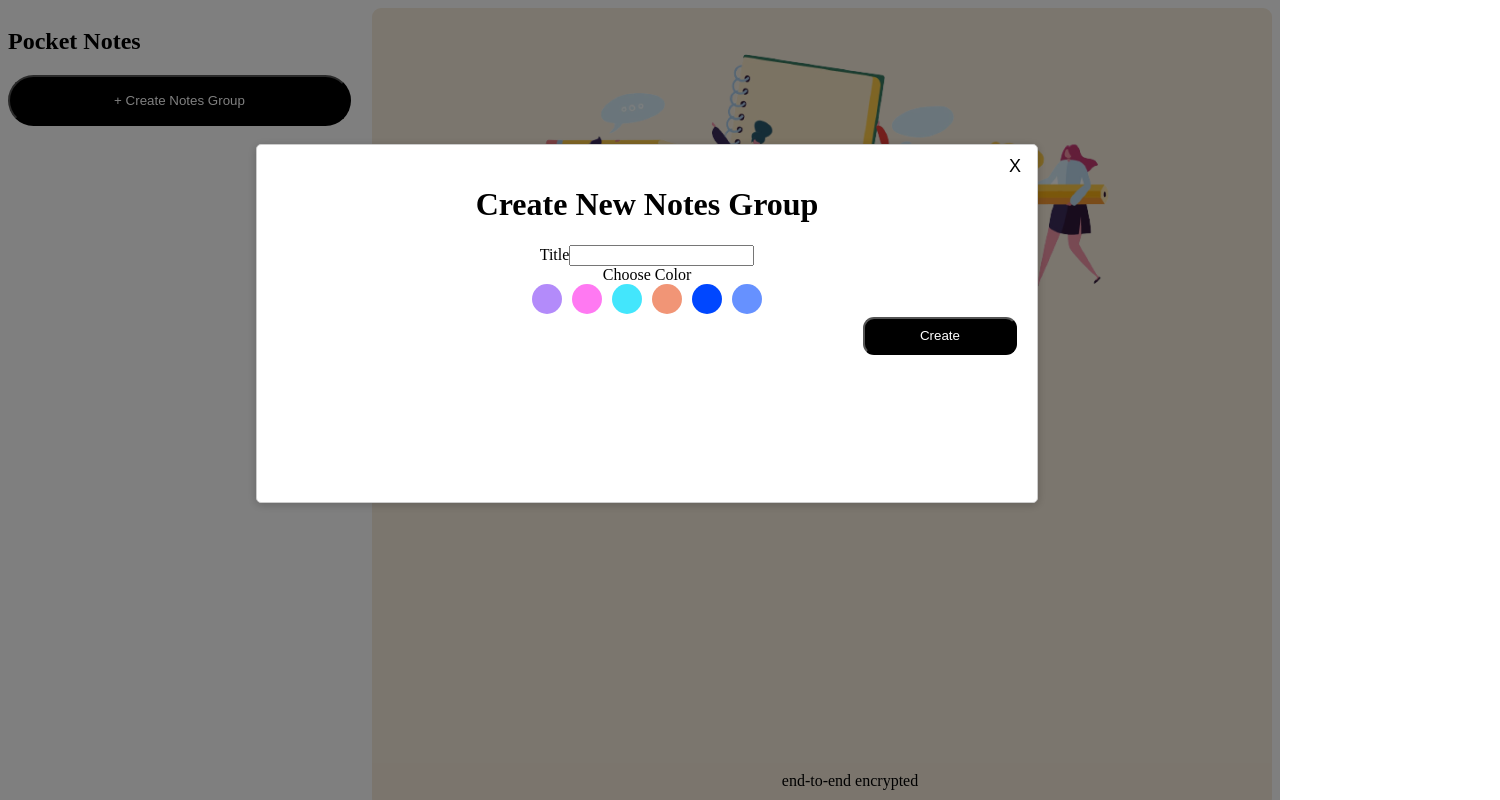
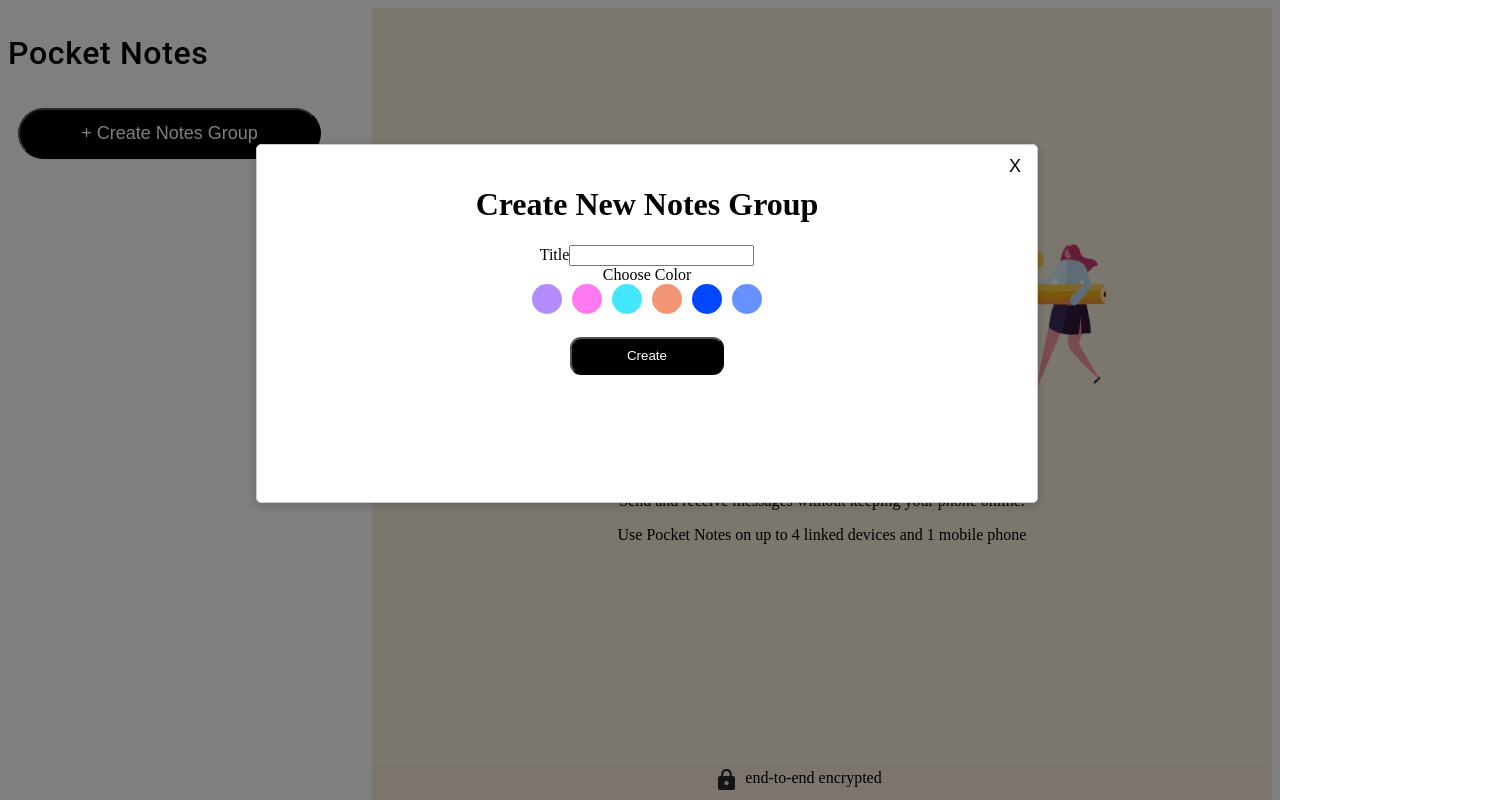
Before and after one commit to MahijithMenon/notetakingapp-cuvettetask, a React (Vite) app: page / in a window 1280 px wide. Both pictures are taken after a click on the button "+ Create Notes Group". Shown: the top 800 px of the page, 1500 px wide, since content can reach past the window. Built offline with nearby package versions, Linux system fonts and the light colour scheme.

Commit message:
updated styles

```diff
--- a/src/App.jsx
+++ b/src/App.jsx
@@ -81,17 +81,30 @@ function App() {
           overflow: 'hidden',
         }}
       >
-        <h1>Pocket Notes</h1>
+        <h1
+          style={{
+            fontFamily: 'Roboto',
+            fontSize: '32px',
+            fontWeight: '500',
+            lineHeight: '37px',
+            letterSpacing: '0.02em',
+            textAlign: 'left',
+          }}
+        >
+          Pocket Notes
+        </h1>
         <button
           onClick={handleCreateNotes}
           style={{
-            width: '343px',
+            width: '303px',
             height: '51px',
             top: '117px',
             left: '44px',
             borderRadius: '50px',
             background: '#000000',
             color: '#FFFFFF',
+            fontSize: '18px',
+            margin: '10px',
           }}
         >
           + Create Notes Group
@@ -104,11 +117,24 @@ function App() {
               cursor: 'pointer',
               alignItems: 'center',
               color: '#000000',
+              overflow: 'hidden',
+              background: note.id === currentGroup?.id ? '#F7ECDC' : '#FFFFFF',
             }}
             onClick={(e) => handleMessage(e, note.id)}
           >
             <ProfilePicture userName={note.title} color={note.color} />
-            {note.title}
+            <p
+              style={{
+                fontFamily: 'Roboto',
+                fontSize: '21px',
+                fontWeight: '500',
+                lineHeight: '24px',
+                letterSpacing: '0.02em',
+                textAlign: 'left',
+              }}
+            >
+              {note.title}
+            </p>
           </div>
         ))}
       </section>
@@ -126,13 +152,30 @@ function App() {
           }}
         >
           <div
-            style={{ background: '#E8E8E8', color: '#000', display: 'flex' }}
+            style={{
+              background: '#E8E8E8',
+              color: '#000',
+              display: 'flex',
+              alignItems: 'center',
+            }}
           >
             <ProfilePicture
               userName={currentGroup.title}
               color={currentGroup.color}
+              style={{ marginRight: '10px' }}
             />
-            <h1>{currentGroup.title}</h1>
+            <h1
+              style={{
+                fontFamily: 'Roboto',
+                fontSize: '21px',
+                fontWeight: '800',
+                lineHeight: '24px',
+                letterSpacing: '0.02em',
+                textAlign: 'left',
+              }}
+            >
+              {currentGroup.title}
+            </h1>
           </div>
           <div style={{ background: '#F7ECDC', color: '#000' }}>
             {messages.length === 0 ? (
@@ -161,14 +204,14 @@ function App() {
             style={{
               background: '#CCCCCC',
               position: 'fixed',
-              bottom: '30px',
+              bottom: '20px',
               left: '340px',
               right: '0',
               height: '35%',
               display: 'flex',
               alignItems: 'center',
               justifyContent: 'space-around',
-              width: '75%',
+              width: '70.5%',
             }}
           >
             <textarea
@@ -178,7 +221,7 @@ function App() {
                 width: '67%',
                 height: '180px',
                 position: 'fixed',
-                bottom: '50px',
+                bottom: '52px',
                 left: '370px',
                 right: '0',
                 margin: '0',
@@ -216,30 +259,49 @@ function App() {
             background: '#F7ECDC',
             color: '#000',
             width: '1014px',
-            top: '0',
+            top: '100px',
             left: '468px',
-            borderRadius: '9px',
+            bottem: '100px',
             overflowY: 'auto',
             maxHeight: '100%',
             textAlign: 'center',
+            justifyContent: 'center',
+            alignItems: 'center',
           }}
         >
-          <img src={PocketNotesImage} alt="notes" />
+          <img
+            src={PocketNotesImage}
+            style={{ marginTop: '100px' }}
+            alt="notes"
+          />
           <h1>Pocket Notes</h1>
           <p>Send and receive messages without keeping your phone online.</p>
           <p>Use Pocket Notes on up to 4 linked devices and 1 mobile phone</p>
           <div
             style={{
+              display: 'flex',
               position: 'absolute',
               bottom: '0',
-              left: '200px',
+              left: '150px',
               width: '100%',
               textAlign: 'center',
               justifyContent: 'center',
               padding: '10px',
             }}
           >
-            end-to-end encrypted
+            <svg
+              xmlns="http://www.w3.org/2000/svg"
+              width="17"
+              height="21"
+              viewBox="0 0 17 21"
+              fill="none"
+            >
+              <path
+                d="M2.125 21C1.54063 21 1.04019 20.804 0.623689 20.412C0.207189 20.02 -0.000706529 19.5493 1.80391e-06 19V9C1.80391e-06 8.45 0.208252 7.979 0.624752 7.587C1.04125 7.195 1.54134 6.99933 2.125 7H3.1875V5C3.1875 3.61667 3.70565 2.43733 4.74194 1.462C5.77823 0.486667 7.03092 -0.000665984 8.5 6.8306e-07C9.96979 6.8306e-07 11.2228 0.487667 12.2591 1.463C13.2954 2.43833 13.8132 3.61733 13.8125 5V7H14.875C15.4594 7 15.9598 7.196 16.3763 7.588C16.7928 7.98 17.0007 8.45067 17 9V19C17 19.55 16.7918 20.021 16.3753 20.413C15.9588 20.805 15.4587 21.0007 14.875 21H2.125ZM8.5 16C9.08438 16 9.58482 15.804 10.0013 15.412C10.4178 15.02 10.6257 14.5493 10.625 14C10.625 13.45 10.4168 12.979 10.0003 12.587C9.58375 12.195 9.08367 11.9993 8.5 12C7.91563 12 7.41519 12.196 6.99869 12.588C6.58219 12.98 6.37429 13.4507 6.375 14C6.375 14.55 6.58325 15.021 6.99975 15.413C7.41625 15.805 7.91634 16.0007 8.5 16ZM5.3125 7H11.6875V5C11.6875 4.16667 11.3776 3.45833 10.7578 2.875C10.138 2.29167 9.38542 2 8.5 2C7.61459 2 6.86198 2.29167 6.24219 2.875C5.6224 3.45833 5.3125 4.16667 5.3125 5V7Z"
+                fill="#292929"
+              />
+            </svg>
+            <span style={{ marginLeft: '10px' }}>end-to-end encrypted</span>
           </div>
         </section>
       )}
--- a/src/components/NewNotes.jsx
+++ b/src/components/NewNotes.jsx
@@ -79,8 +79,14 @@ const NewNotes = ({ setNotes, notes, id, setID, setShowModal, showModal }) => {
         >
           X
         </button>
-        <form style={{ display: 'flex', flexDirection: 'column' }}>
-          <div>
+        <form
+          style={{
+            display: 'flex',
+            flexDirection: 'column',
+            alignItems: 'center',
+          }}
+        >
+          <div className="form-group">
             <label htmlFor="title">Title</label>
             <input
               type="text"
@@ -89,7 +95,7 @@ const NewNotes = ({ setNotes, notes, id, setID, setShowModal, showModal }) => {
               onChange={(e) => setTitle(e.target.value)}
             />
           </div>
-          <div>
+          <div className="form-group">
             <label htmlFor="color">Choose Color</label>
             <div className="color-buttons">
               {backgroundColors.map((bgColor) => (
@@ -113,12 +119,10 @@ const NewNotes = ({ setNotes, notes, id, setID, setShowModal, showModal }) => {
             style={{
               width: '154px',
               height: '38px',
-              top: '607px',
-              left: '945px',
               borderRadius: '11px',
               background: '#000000',
               color: '#fff',
-              alignSelf: 'flex-end',
+              marginTop: '20px', // Add some top margin
             }}
             onClick={handleCreateNotes}
           >
@@ -136,6 +140,7 @@ NewNotes.propTypes = {
   id: PropTypes.number.isRequired,
   setShowModal: PropTypes.func.isRequired,
   showModal: PropTypes.bool.isRequired,
+  setID: PropTypes.func.isRequired,
 };
 
 export default NewNotes;
--- a/src/components/ProfilePicture.jsx
+++ b/src/components/ProfilePicture.jsx
@@ -1,7 +1,7 @@
 import { useEffect, useState } from 'react';
 import PropTypes from 'prop-types';
 
-const ProfilePicture = ({ userName, color }) => {
+const ProfilePicture = ({ userName, color, style }) => {
   const [abbreviatedName, setAbbreviatedName] = useState('');
 
   useEffect(() => {
@@ -29,6 +29,8 @@ const ProfilePicture = ({ userName, color }) => {
         fontWeight: 'bold',
         margin: '5px',
         padding: '10px',
+        marginRight: '20px',
+        ...style,
       }}
     >
       {abbreviatedName}
@@ -39,5 +41,6 @@ const ProfilePicture = ({ userName, color }) => {
 ProfilePicture.propTypes = {
   userName: PropTypes.string.isRequired,
   color: PropTypes.string.isRequired,
+  style: PropTypes.object,
 };
 export default ProfilePicture;
```
